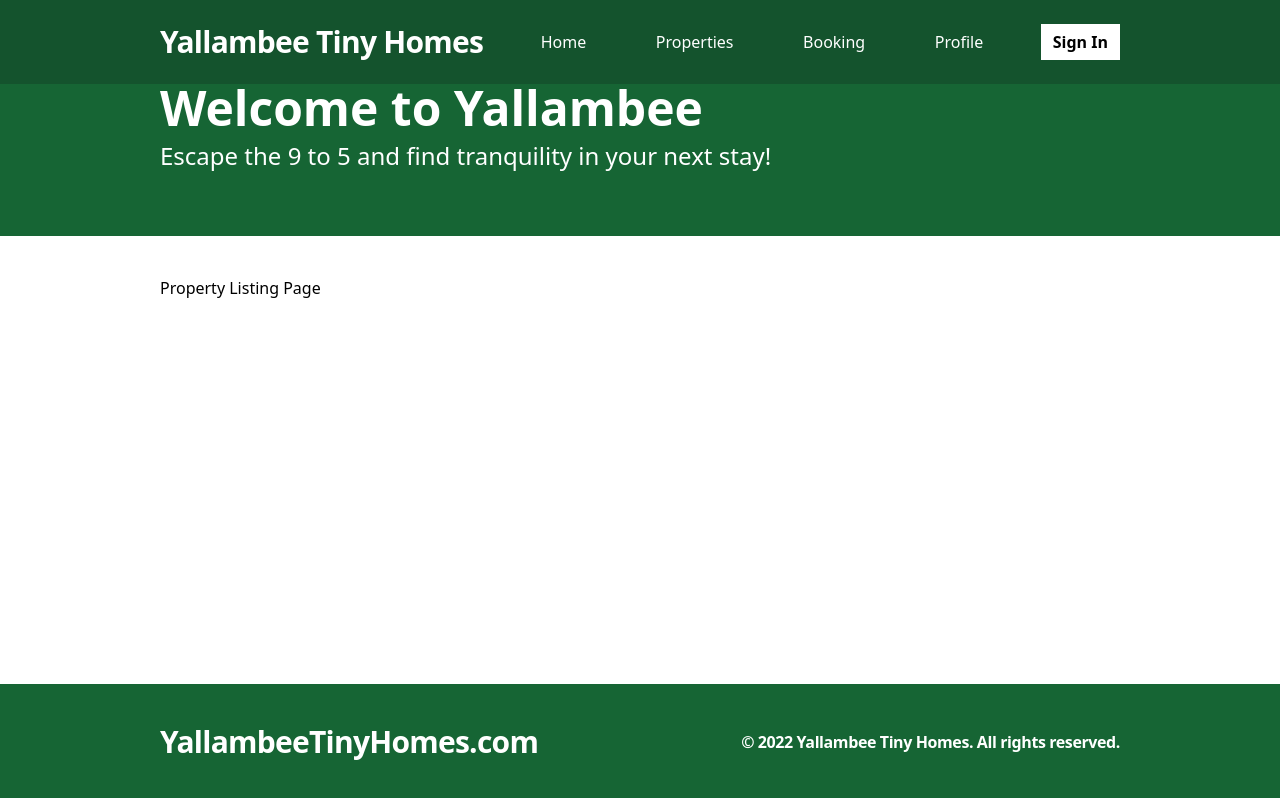
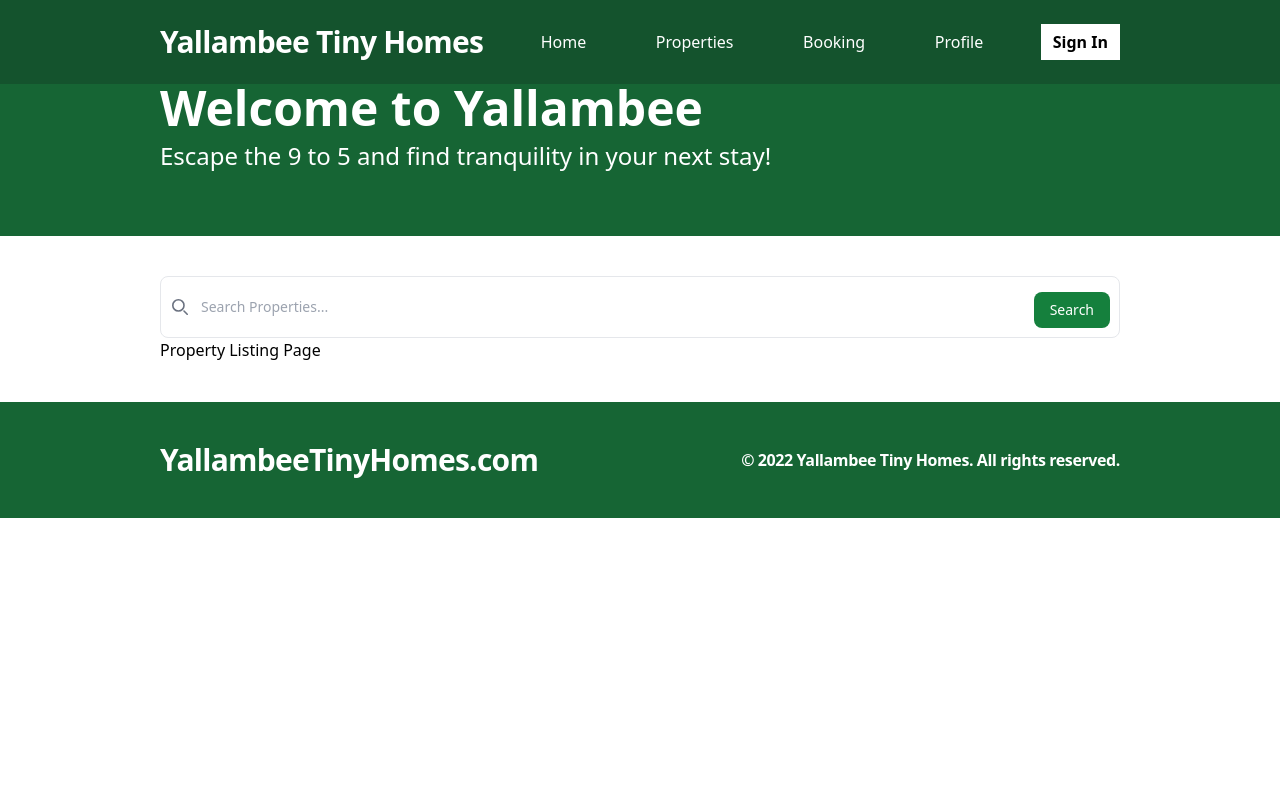
Before and after one commit to Jow17/yallambee-booking-app-frontend, a React (Vite) app: page /property-listing in a window 1280 px wide. Built offline with nearby package versions, Linux system fonts and the light colour scheme.

Commit message:
Added search bar component

```diff
--- a/src/Layouts/Layout.jsx
+++ b/src/Layouts/Layout.jsx
@@ -5,12 +5,9 @@ import React from "react"
 
 const Layout = ({ children }) => {
   return (
-    <div className="flex flex-col min-h-screen">
+    <div className="flex flex-col">
       <Header />
       <Hero />
-      <div className="container mx-auto">
-
-      </div>
       <div className="container mx-auto py-10 flex-1">{children}</div>
       <Footer />
     </div>
--- /dev/null
+++ b/src/components/SearchBar.jsx
@@ -0,0 +1,55 @@
+import React from 'react'
+
+const SearchBar = () => {
+  return (
+    <>
+        <form class="max-w-x1 mx-auto">
+    <label for="default-search" class="mb-2 text-sm font-medium text-gray-900 sr-only dark:text-white">Search</label>
+    <div class="relative">
+        <div class="absolute inset-y-0 start-0 flex items-center ps-3 pointer-events-none">
+            <svg class="w-4 h-4 text-gray-500 dark:text-gray-400" aria-hidden="true" xmlns="http://www.w3.org/2000/svg" fill="none" viewBox="0 0 20 20">
+                <path stroke="currentColor" stroke-linecap="round" stroke-linejoin="round" stroke-width="2" d="m19 19-4-4m0-7A7 7 0 1 1 1 8a7 7 0 0 1 14 0Z"/>
+            </svg>
+        </div>
+        <input type="search" id="default-search"
+            class="block w-full
+            p-5
+            ps-10
+            text-sm
+            text-gray-900
+            border border-black-300
+            rounded-lg bg-black-50
+            focus:ring-green-500
+            focus:border--500 dark:bg-white-700
+            dark:border-gray-600 dark:placeholder-gray-400
+            dark:text-black
+            dark:focus:ring-green-500
+            dark:focus:border-green-500"
+            placeholder="Search Properties..." required />
+            <button type="submit"
+                class="
+                text-white
+                absolute
+                end-2.5
+                bottom-2.5
+                bg-green-700
+                hover:bg-green-800
+                focus:ring-4
+                focus:outline-none
+                focus:ring-green-300
+                font-medium rounded-lg
+                text-sm
+                px-4
+                py-2
+                dark:bg-green-600
+                dark:hover:bg-green-700
+                dark:focus:ring-green-800">
+                    Search</button>
+    </div>
+
+</form>
+    </>
+  )
+}
+
+export default SearchBar
--- /dev/null
+++ b/src/context/SearchContext.jsx
@@ -0,0 +1,75 @@
+import React, { useContext, useState } from "react";
+
+const SearchContext = React.createContext(undefined);
+
+export const SearchContextProvider = ({ children }) => {
+  const [destination, setDestination] = useState(
+    () => sessionStorage.getItem("destination") || ""
+  );
+  const [checkIn, setCheckIn] = useState(
+    () =>
+      new Date(sessionStorage.getItem("checkIn") || new Date().toISOString())
+  );
+  const [checkOut, setCheckOut] = useState(
+    () =>
+      new Date(sessionStorage.getItem("checkOut") || new Date().toISOString())
+  );
+  const [adultCount, setAdultCount] = useState(() =>
+    parseInt(sessionStorage.getItem("adultCount") || "1")
+  );
+  const [childCount, setChildCount] = useState(() =>
+    parseInt(sessionStorage.getItem("childCount") || "1")
+  );
+  const [hotelId, setHotelId] = useState(
+    () => sessionStorage.getItem("hotelID") || ""
+  );
+
+  const saveSearchValues = (
+    destination,
+    checkIn,
+    checkOut,
+    adultCount,
+    childCount,
+    hotelId
+  ) => {
+    setDestination(destination);
+    setCheckIn(checkIn);
+    setCheckOut(checkOut);
+    setAdultCount(adultCount);
+    setChildCount(childCount);
+    if (hotelId) {
+      setHotelId(hotelId);
+    }
+
+    sessionStorage.setItem("destination", destination);
+    sessionStorage.setItem("checkIn", checkIn.toISOString());
+    sessionStorage.setItem("checkOut", checkOut.toISOString());
+    sessionStorage.setItem("adultCount", adultCount.toString());
+    sessionStorage.setItem("childCount", childCount.toString());
+
+    if (hotelId) {
+      sessionStorage.setItem("hotelId", hotelId);
+    }
+  };
+
+  return (
+    <SearchContext.Provider
+      value={{
+        destination,
+        checkIn,
+        checkOut,
+        adultCount,
+        childCount,
+        hotelId,
+        saveSearchValues,
+      }}
+    >
+      {children}
+    </SearchContext.Provider>
+  );
+};
+
+export const useSearchContext = () => {
+  const context = useContext(SearchContext);
+  return context;
+};
--- a/src/pages/HomePage.jsx
+++ b/src/pages/HomePage.jsx
@@ -1,15 +1,20 @@
 import React from "react"
 import { Link } from "react-router-dom"
+import SearchBar from "../components/SearchBar"
 
 const HomePage = () => {
     return (
-        <>
+      <>
+        <SearchBar />
+        <br />
+        <img
+          className="object-fill"
+          src="/tiny_home_pics/Yallambee-Hero-Image.webp"
+          alt="Yallambee hero image"
+        />
+      </>
+    );
+  }
 
-                <img class=""
-                    src="/tiny_home_pics/Yallambee-Hero-Image.webp" alt="Yallambee hero image"/>
-
-        </>
-    )
-}
 
 export default HomePage
--- a/src/pages/PropertyListingPage.jsx
+++ b/src/pages/PropertyListingPage.jsx
@@ -1,8 +1,10 @@
 import React from "react"
+import SearchBar from "../components/SearchBar"
 
 const PropertyListingPage = () => {
     return (
         <div>
+            <SearchBar />
             <h1>Property Listing Page</h1>
         </div>
     )
```
